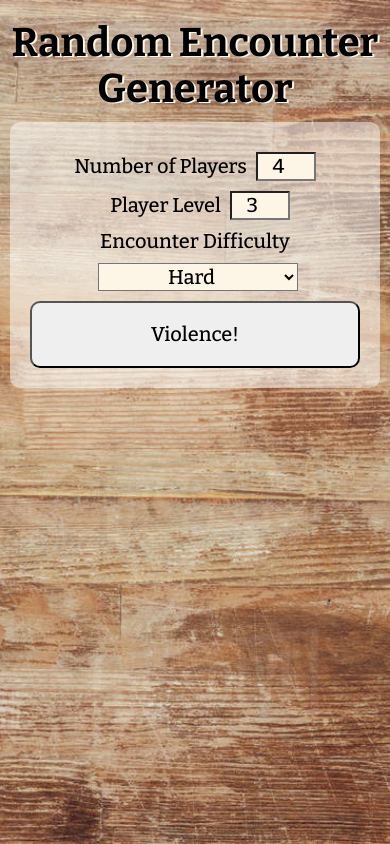
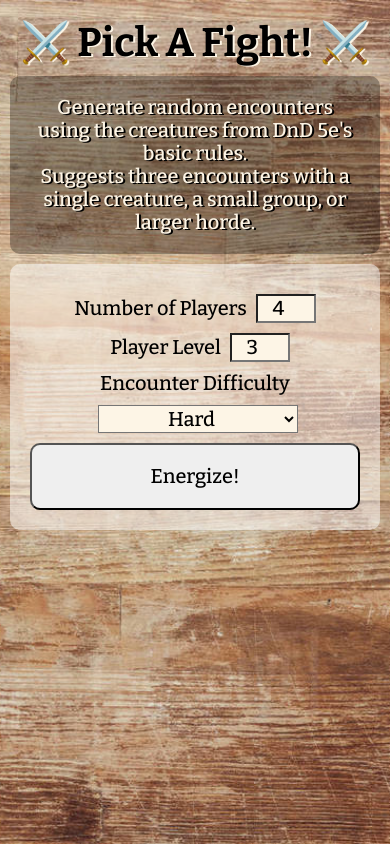
Before and after one commit to kylerobertduncan/randEncGen, a plain HTML site: page index.html in a window 390 px wide. Drawn offline with nearby package versions, Linux system fonts and the light colour scheme.

Commit message:
tablet styling, intro added

```diff
--- a/index.html
+++ b/index.html
@@ -14,8 +14,11 @@
   <div class="wrapper">
 
     <header>
-      <h1>Random Encounter Generator</h1>
-      <p></p>
+      <h1>⚔️ Pick A Fight! ⚔️</h1>
+      <div class="intro">
+        <p>Generate random encounters using the creatures from DnD 5e's basic rules.</p>
+        <p>Suggests three encounters with a single creature, a small group, or larger horde.</p>
+      </div>
     </header>
 
     <section class="criteria">
@@ -41,9 +44,13 @@
               <option value="deadly">Deadly</option>
               <!-- <option value="daily">Full Day</option> -->
             </select>
+            <!-- <label for="creatureType">Creature Type</label> -->
+            <!-- <select name="creatureType" id="creatureType"> -->
+              <!-- map creature types here -->
+            <!-- </select> -->
           </div>
         </div>
-        <button type="submit">Violence!</button>
+        <button type="submit">Energize!</button>
       </form>
     </section>
 
--- a/style.css
+++ b/style.css
@@ -49,9 +49,21 @@ a {
   width: 80%;
 }
 
+header {
+  margin-bottom: 10px;
+}
+
 h1 {
   margin: 20px auto 10px;
   text-shadow: oldlace 2px 1px;
+}
+
+.intro {
+  background-color: rgba(0, 0, 0, 0.3);
+  border-radius: 10px;
+  color: oldlace;
+  padding: 20px;
+  text-shadow: black 2px 1px;
 }
 
 form {
@@ -143,11 +155,28 @@ select {
   text-transform: capitalize;
 }
 
-@media (max-width: 400px) {
+@media (max-width: 850px) {
 
   .wrapper {
     width: 95%;
   }
+
+  .byNumberCategory {
+    gap: 0px;
+  }
+
+  .creatureCard:first-child {
+    position: relative;
+    right: -10px;
+  }
+
+  .creatureCard:last-child {
+    position: relative;
+    right: 10px;
+  }
+}
+
+@media (max-width: 400px) {
 
   form {
     flex-direction: column;
```
